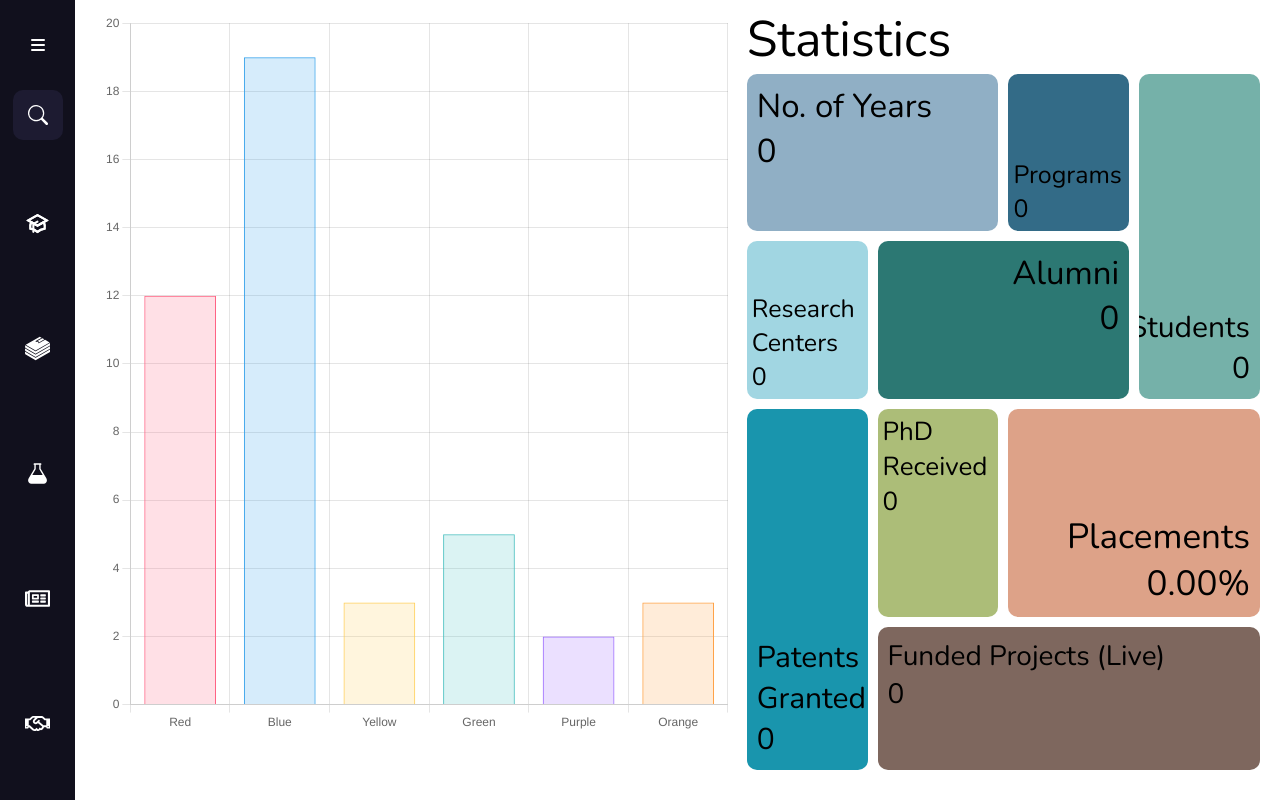
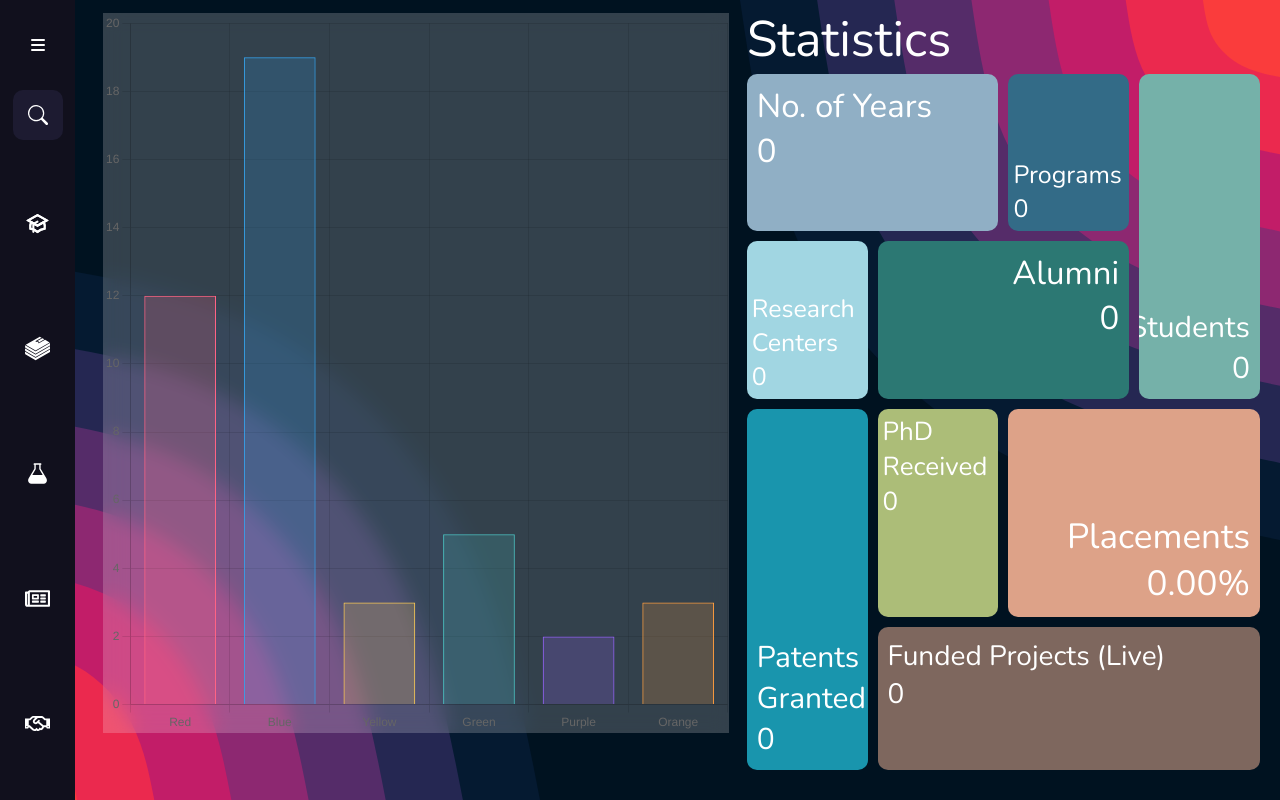
Before and after one commit to AishwaryaSubash/SVCE_Website, a Next.js app: page /Placements in a window 1280 px wide. Built offline with nearby package versions, Linux system fonts and the light colour scheme.

Commit message:
Placements A8

```diff
--- a/pages/Placements/Placements.module.scss
+++ b/pages/Placements/Placements.module.scss
@@ -1,11 +1,28 @@
 .container {
   display: flex;
   font-family: "Nunito", sans-serif !important;
+  color: white;
 }
 .sideBar {
   position: fixed;
   z-index: 10;
   max-height: 100%;
+}
+.bg {
+  position: fixed;
+  overflow: hidden;
+  width: 100vw;
+  height: 100vh;
+  z-index: -100;
+}
+.desktop {
+  position: relative;
+}
+.graph{
+  background: rgba(255,255,255,0.2);
+  backdrop-filter: blur(10px);
+  width: 100%;
+  height: 100%;
 }
 .emptyForAReason {
   width: 80px;
--- a/pages/Placements/index.tsx
+++ b/pages/Placements/index.tsx
@@ -12,6 +12,9 @@ import dynamic from "next/dynamic";
 import { Chart, BarElement, CategoryScale, LinearScale } from "chart.js";
 Chart.register(CategoryScale, LinearScale, BarElement);
 const CountUp = dynamic(() => import("react-countup"), {
+  ssr: false,
+});
+const Background = dynamic(() => import("../../components/Background"), {
   ssr: false,
 });
 const Placements = ({ select }: { select: number }) => {
@@ -44,6 +47,10 @@ const Placements = ({ select }: { select: number }) => {
     ],
   };
   return (
+    <div className={styles.desktop}>
+      <div className={styles.bg}>
+        <Background />
+      </div>
       <div className={styles.container}>
         <Head>
           <title>Sri Venkateswara College of Engineering</title>
@@ -68,6 +75,8 @@ const Placements = ({ select }: { select: number }) => {
                 <motion.div layout className={styles.child} />
               </motion.div>
               <motion.div> */}
+              <div className={styles.graph}>
+
                 <Bar
                   data={data}
                   width={400}
@@ -76,30 +85,31 @@ const Placements = ({ select }: { select: number }) => {
                     maintainAspectRatio: false,
                   }}
                 />
+              </div>
                 <div className={styles.heading}>Placement Cell in SVCE</div>
                 <div className={styles.text}>
                   The Placement cell is one of the important department in SVCE.
                   Knowing that you will be guided after your graduation so that
-                you land a job helps you feel secure. This is the reason why we
-                have a dedicated placement cell that helps, guides, and advises
-                students about the future. In SVCE, students come from all walks
-                of lives. They come from different parts of the country
-                including rural areas. Some individuals may not be aware of how
-                things work. Some others may not be confident enough to walk
-                into an interview even though they are skilled. These problems
-                are more common and our skilled placement panel are helping
-                students to get placed in top companies.
+                  you land a job helps you feel secure. This is the reason why
+                  we have a dedicated placement cell that helps, guides, and
+                  advises students about the future. In SVCE, students come from
+                  all walks of lives. They come from different parts of the
+                  country including rural areas. Some individuals may not be
+                  aware of how things work. Some others may not be confident
+                  enough to walk into an interview even though they are skilled.
+                  These problems are more common and our skilled placement panel
+                  are helping students to get placed in top companies.
                 </div>
                 {/* </motion.div> */}
                 <div className={styles.heading}>Training</div>
                 <div className={styles.text}>
                   Placement training plays a major role in shaping up the career
-                goals of students. It is the dream of every engineering student
-                to get placed in a top organization visiting their campus for
-                recruitment. Keeping this key aspect into consideration, it is
-                realized that training is important for engineering students to
-                enhance their employability skills and achieve good placement in
-                various Industries.
+                  goals of students. It is the dream of every engineering
+                  student to get placed in a top organization visiting their
+                  campus for recruitment. Keeping this key aspect into
+                  consideration, it is realized that training is important for
+                  engineering students to enhance their employability skills and
+                  achieve good placement in various Industries.
                 </div>
                 <div className={styles.heading}>
                   Office of Training and Placement
@@ -210,6 +220,7 @@ const Placements = ({ select }: { select: number }) => {
           </div>
         </div>
       </div>
+    </div>
   );
 };
 
```
Lines whose indentation alone changed are shown as unchanged.
